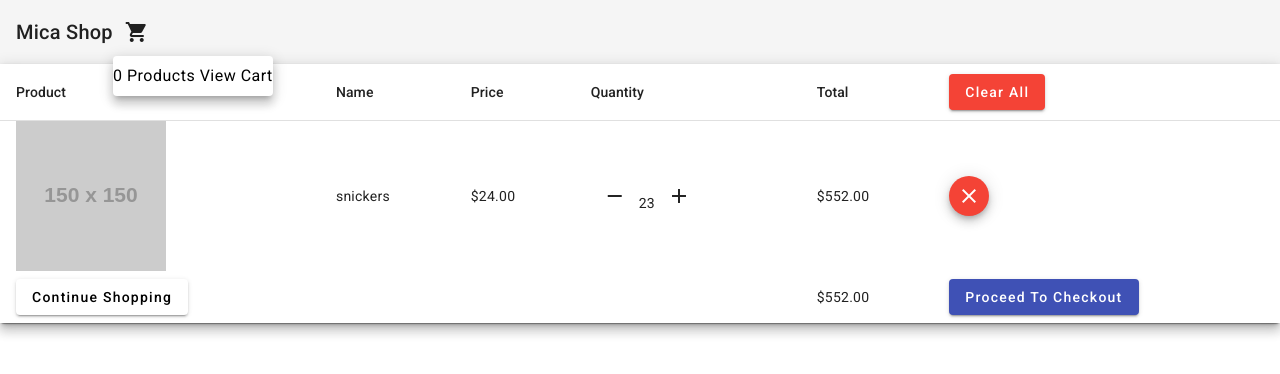
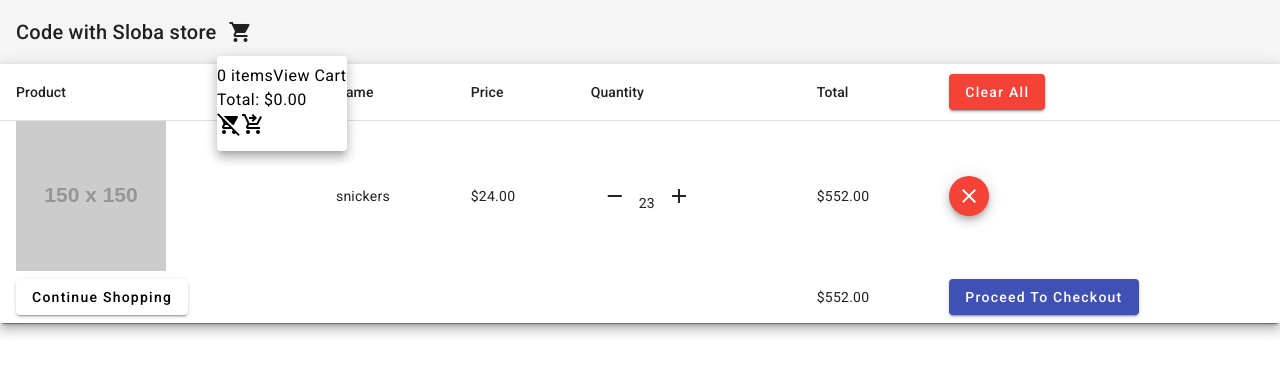
Before and after one commit to IMADWRGH/Webshop, an Angular app: page /cart in a window 1280 px wide. Both pictures are taken after a click on the button "shopping_cart". Shown: the top 374 px of the page. Built offline with nearby package versions, Linux system fonts and the light colour scheme.

Commit message:
change in cart

```diff
--- a/src/app/app.component.ts
+++ b/src/app/app.component.ts
@@ -1,12 +1,23 @@
-import { Component } from '@angular/core';
+import { Component, OnInit } from '@angular/core';
+import { Cart } from './models/Cart.model';
+import { CartService } from './services/cart.service';
 
 @Component({
   selector: 'app-root',
-  template: `<app-header></app-header>
+  template: `<app-header [cart]="cart"></app-header>
   <router-outlet></router-outlet>
   `,
   styles: []
 })
-export class AppComponent {
-  title = 'Store';
+export class AppComponent implements OnInit {
+  cart: Cart = { items: [] };
+
+  constructor(private cartService: CartService) { }
+
+
+  ngOnInit(): void {
+    this.cartService.cart.subscribe((updatedCart: Cart) => {
+      this.cart.items = updatedCart.items;
+    });
+  }
 }
--- a/src/app/header/header.component.html
+++ b/src/app/header/header.component.html
@@ -1,6 +1,6 @@
-<mat-toolbar class="max-w-7xl mx-auto border-x justify-between">
-  <a routerLink="/home"> Mica Shop</a>
-  <button mat-icon-button [mat-menu-trigger-for]="menu">
+<mat-toolbar class="justify-between max-w-7xl mx-auto border-x">
+  <a routerLink="home">Code with Sloba store</a>
+  <button mat-icon-button [matMenuTriggerFor]="menu">
     <mat-icon
       [matBadge]="itemsQuantity"
       [matBadgeHidden]="!itemsQuantity"
@@ -9,32 +9,39 @@
     >
   </button>
   <mat-menu #menu="matMenu">
-    <div class="p-3 divide-y divide-solide">
+    <div class="p-3 divide-y divide-solid">
       <div class="pb-3 flex justify-between">
-        <span class="mr-16">{{ itemsQuantity }} Products </span>
-        <a routerLink="cart"> View Cart</a>
+        <span class="mr-16">{{ cart.items.length }} items</span>
+        <a routerLink="cart">View Cart</a>
       </div>
-      <div class="py-3" *ngIf="cart.items.length">
+      <div *ngIf="cart.items.length" class="py-3">
         <div
+          *ngFor="let item of cart.items"
           class="flex justify-between font-light mb-2"
-          *ngFor="let item of cart.items"
         >
-          {{ item.name }}
-          {{ item.quantity }} x
-          <span class="font-bold">{{ item.price | currency }}</span>
+          {{ item.name }} x {{ item.quantity }}
+          <span class="font-bold not-italic">{{ item.price | currency }}</span>
+        </div>
       </div>
       <div class="flex justify-between py-3 font-light">
-          <span class="font-bold">Total :</span>
-          <span class="font-bold">{{ getTotal(cart.items) | currency }}</span>
+        Total:
+        <span class="font-bold not-italic">{{
+          getTotal(cart.items) | currency
+        }}</span>
       </div>
       <div class="pt-3 flex justify-between">
-          <button class="bg-rose-600 text-white rounded-full w-9 h-9">
+        <button
+          (click)="onClearCart()"
+          class="bg-rose-600 text-white rounded-full w-9 h-9"
+        >
           <mat-icon>remove_shopping_cart</mat-icon>
         </button>
-          <button class="bg-green-600 text-white rounded-full w-9 h-9">
-            <mat-icon>shopping_cart</mat-icon>
+        <button
+          routerLink="cart"
+          class="bg-green-600 text-white rounded-full w-9 h-9"
+        >
+          <mat-icon>shopping_cart_checkout</mat-icon>
         </button>
-        </div>
       </div>
     </div>
   </mat-menu>
--- a/src/app/header/header.component.ts
+++ b/src/app/header/header.component.ts
@@ -17,15 +17,20 @@ export class HeaderComponent {
     return this._cart;
   }
 
-  set(cart: Cart) {
+  set cart(cart: Cart) {
     this._cart = cart;
-    this.itemsQuantity = cart.items.map((item) => item.quantity)
-      .reduce((prev, current) => prev + current, 0);
+    this.itemsQuantity = cart.items
+      .map((item) => item.quantity)
+      .reduce((prev, curent) => prev + curent, 0);
   }
+
 
   getTotal(items: Array<CartItem>): number {
     return this.cartService.getTotal(items);
   }
 
+  onClearCart(): void {
+    this.cartService.ClearCart();
+  }
 
 }
--- a/src/app/services/cart.service.ts
+++ b/src/app/services/cart.service.ts
@@ -20,10 +20,14 @@ export class CartService {
     }
     this.cart.next({ items });
     this._sackBar.open('1 item add to cart', 'ok', { duration: 3000 });
-    console.log(this.cart.value)
   }
 
   getTotal(items: Array<CartItem>): number {
     return items.map((item) => item.price * item.quantity).reduce((prev, current) => prev + current, 0);
   }
+
+  ClearCart(): void {
+    this.cart.next({ items: [] });
+    this._sackBar.open('cart is cleared', 'ok', { duration: 3000 });
+  }
 }
```
Lines whose indentation alone changed are shown as unchanged.
